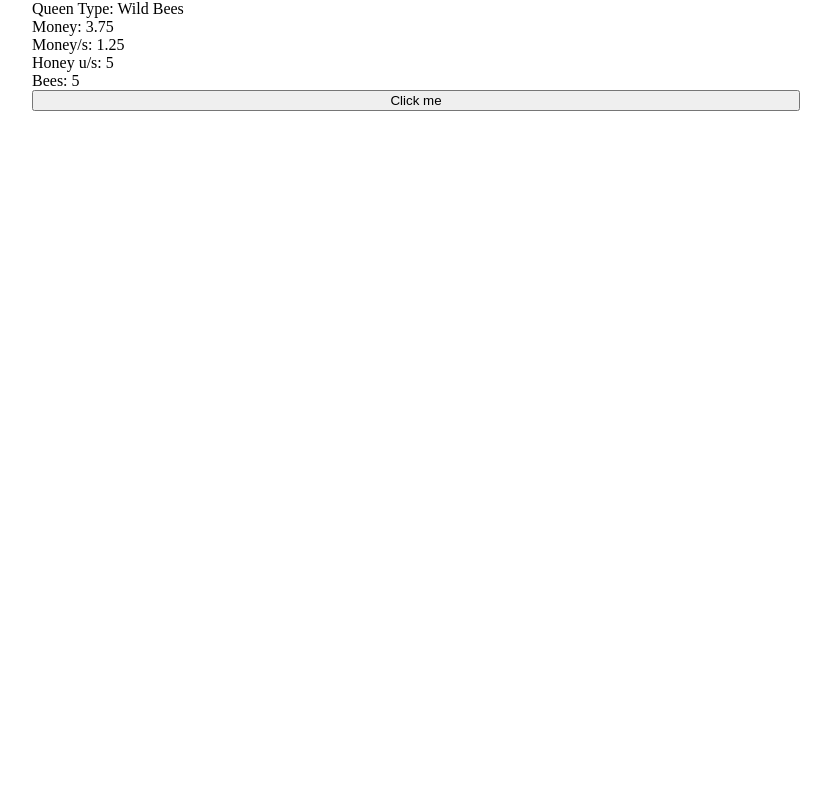
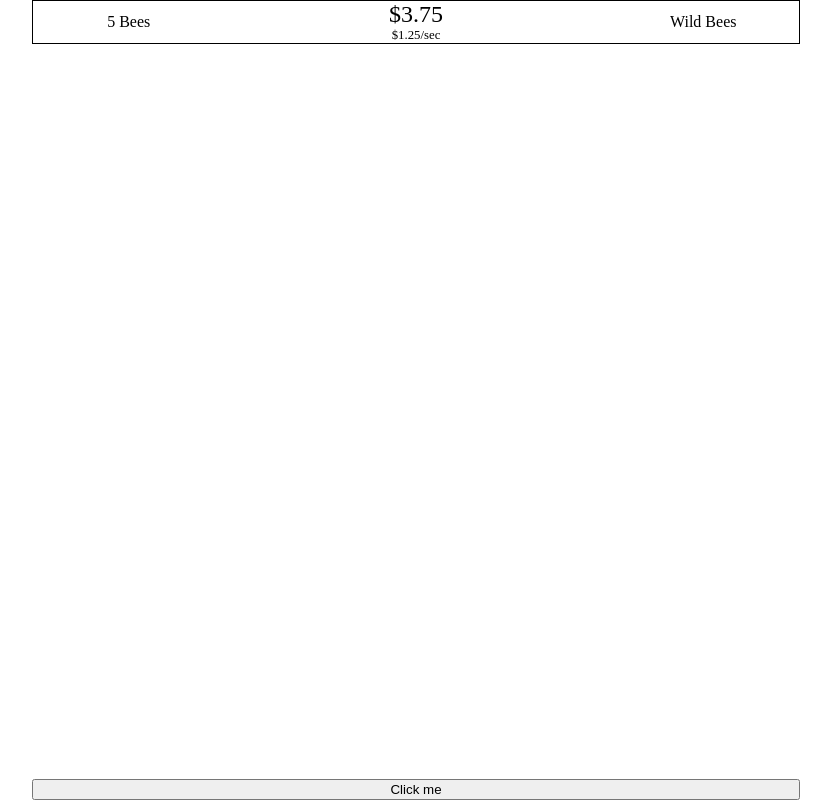
Before and after one commit to lvingonzales/honey-clicker, a React (Vite) app: page / in a window 1280 px wide. Shown: the whole page, without its empty margins (224-1055 px from the left). Built offline with nearby package versions, Linux system fonts and the light colour scheme; a web font is replaced by a local one.

Commit message:
Fixed functionality and styling of top-bar

```diff
--- a/src/App.jsx
+++ b/src/App.jsx
@@ -1,7 +1,7 @@
 import { useEffect, useRef, useState } from "react";
 // import HiveButton from "./Components/HiveButton";
 import "./Styles/App.css";
-// import IncomeDisplay from "./Components/IncomeDisplay";
+import IncomeDisplay from "./Components/IncomeDisplay";
 // import UpgradeButton from "./Components/UpgradeButton";
 // import UpgradeDrawer from "./Components/UpgradeDrawer";
 // import Upgrade from "./Components/Upgrade";
@@ -61,24 +61,25 @@ export default function App() {
 
   return (
     <>
-      <div>
+        <div className="topBar">
+          <IncomeDisplay
+            money={money}
+            income={honeyProductionRef.current * beeList[currentBee].baseValue}
+            bees={beeRef.current}
+            beeType={beeList[currentBee].name}
+          />
+        </div>
+      {/* <div>
         <div>Queen Type: {beeList[currentBee].name}</div>
         <div>Money: {moneyRef.current}</div>
         <div>Money/s: {honeyProductionRef.current * beeList[currentBee].baseValue}</div>
         <div>Honey u/s: {honeyProductionRef.current}</div>
         <div>Bees: {beeRef.current}</div>
-      </div>
+      </div> */}
       <button onClick={updateBees}>Click me</button>
     </>
     // <>
-    //     <div className="topBar">
-    //       <IncomeDisplay
-    //         money={money}
-    //         multiplier={multiplier}
-    //         income={income}
-    //         bees={bees}
-    //       />
-    //     </div>
+
     //     <div className="main">
     //       <HiveButton
     //         multiplier={multiplier}
--- a/src/Components/IncomeDisplay.jsx
+++ b/src/Components/IncomeDisplay.jsx
@@ -2,21 +2,18 @@ import PropTypes from "prop-types"
 import incomeDisplay from "../Styles/IncomeDisplay.module.css"
 import honeyIcon from "/Honey.svg"
 
-export default function IncomeDisplay ({money, multiplier, income, bees}) {
+export default function IncomeDisplay ({money, income, bees, beeType}) {
     return (
         <>
             <div className={incomeDisplay.wrapper}>
-                <div>
-                    <p className={incomeDisplay.bank}>${money}</p>
+                <div className={incomeDisplay.bank}>
+                    <p>${money}</p>
                 </div>
-                <div>
-                    <p className={incomeDisplay.income}>${income}/sec</p>
-                </div>
-                <div>
-                    <p className={incomeDisplay.conversion}>${multiplier} per </p>
-                    <HoneyIcon />
+                <div className={incomeDisplay.income}>
+                    <p>${income}/sec</p>
                 </div>
                 <p className={incomeDisplay.bees}>{bees} Bees </p>
+                <p>{beeType}</p>
             </div>
         </>
     )
@@ -24,9 +21,9 @@ export default function IncomeDisplay ({money, multiplier, income, bees}) {
 
 IncomeDisplay.propTypes = {
     money: PropTypes.number,
-    multiplier: PropTypes.number,
     income: PropTypes.number,
-    bees: PropTypes.number
+    bees: PropTypes.number,
+    beeType: PropTypes.string
 }
 
 function HoneyIcon () {
--- a/src/Styles/IncomeDisplay.module.css
+++ b/src/Styles/IncomeDisplay.module.css
@@ -4,8 +4,11 @@
 }
 
 .wrapper {
-    display: flex;
-    flex-direction: column;
+    display: grid;
+    grid-template-columns: 1fr 2fr 1fr;
+    border: 1px solid black;
+    place-content: center;
+    place-items: center;
 }
 
 .wrapper > div {
@@ -18,3 +21,17 @@
 .wrapper > div > p {
     margin: 0px;
 }
+
+.wrapper > p {
+    grid-row: span 2;
+    margin: 0px;
+}
+
+.bank {
+    grid-area: 1 / 2 / 2 / 3;
+}
+
+.income {
+    grid-area: 2 / 2 / 3 / 3;
+    font-size: 0.8rem !important;
+}
```
